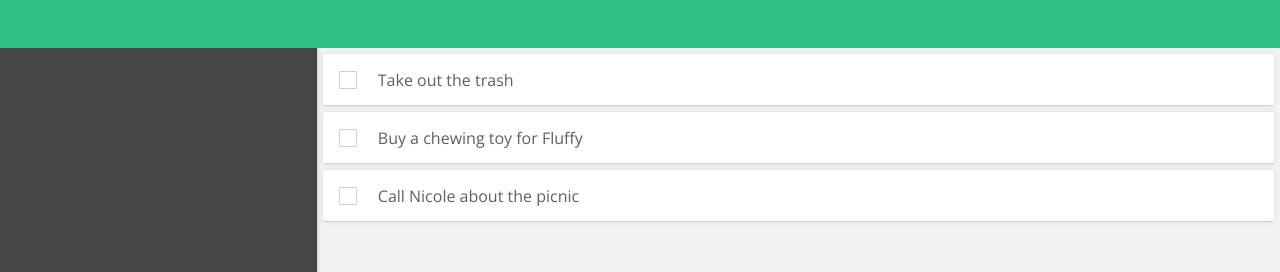
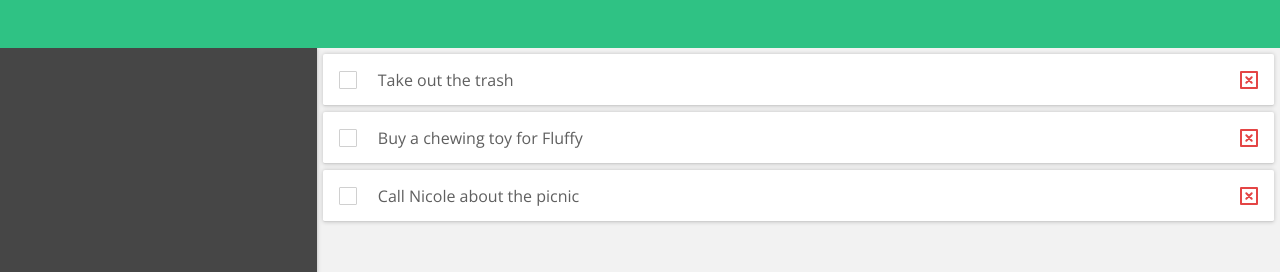
Before and after one commit to laavis/todo, a React (Create React App) app: page / in a window 1280 px wide. Shown: the top 272 px of the page. Built offline with nearby package versions, Linux system fonts and the light colour scheme.

Commit message:
move delete btn to own file and animate delete btn + deleting todo item

```diff
--- a/src/App.js
+++ b/src/App.js
@@ -34,6 +34,7 @@ const TodoWrapper = styled.div`
   flex: 3;
   flex-direction: column;
   background-color: #F2F2F2;
+  overflow: hidden;
 `;
 
 class App extends Component {
@@ -71,7 +72,9 @@ class App extends Component {
 
   // Delete todo
   delTodo = (id) => {
-    this.setState({ todos: [...this.state.todos.filter(todo => todo.id !== id)] });
+    setTimeout(() => {
+      this.setState({ todos: [...this.state.todos.filter(todo => todo.id !== id)] });
+    }, 1000);
   }
 
   render() {
--- /dev/null
+++ b/src/components/DeleteBtn.js
@@ -0,0 +1,49 @@
+import React, { Component } from 'react';
+import styled, { keyframes } from 'styled-components';
+
+const spin = keyframes`
+  0% { transform: rotate(0deg); }
+  30% { transform: rotate(-20deg); }
+  100% {transform: rotate(180deg); }
+`;
+
+const Crossmark = styled.path`
+  stroke: #E44545;
+  stroke-width: 2px;
+  stroke-linecap: round;
+  stroke-linejoin: round;
+`;
+
+const Container = styled.button`
+  padding: 0;
+  margin: 0;
+  display: flex;
+  border: none;
+  background: none;
+  position: absolute;
+  right: 1rem;
+  opacity: 1;
+  cursor: pointer;
+  transition: all .1s linear;
+
+  :hover {
+     ${Crossmark} {
+       animation: ${spin} .3s ease-in forwards;
+       transform-origin: 9px 9px;
+     }
+  }
+`;
+
+export default class DeleteBtn extends Component {
+  render() {
+    return (
+      <Container onClick={this.props.onClick}>
+        <svg width="18" height="18" fill="none">
+          <Crossmark d="M6.3 6.3l5.4 5.4M11.7 6.3l-5.4 5.4" />
+          <mask id="a" fill="#fff"><rect width="18" height="18" rx="1" /></mask>
+          <rect width="18" height="18" rx="1" stroke="#E44545" strokeWidth="4" mask="url(#a)" />
+        </svg>
+      </Container>
+    );
+  }
+};
--- a/src/components/TodoItem.js
+++ b/src/components/TodoItem.js
@@ -1,22 +1,14 @@
 import React, { Component } from 'react';
 import PropTypes from 'prop-types';
-import styled, { keyframes } from 'styled-components';
+import styled, { css, keyframes } from 'styled-components';
 
-import deleteIcon from '../img/ic_delete.svg';
+import DeleteBtn from './DeleteBtn';
 
-const DeleteBtn = styled.button`
-  padding: 0;
-  margin: 0;
-  display: flex;
-  border: none;
-  background: none;
-  position: absolute;
-  right: 1rem;
-  opacity: 0;
-  cursor: pointer;
-  transition: all .1s linear;
+const animateOut = keyframes`
+  0% { transform: scale3d(1,1,1); }
+  30% { transform: scale3d(1.01, 1.05, 1); }
+  100% { transform: scale3d(0,0,0); }
 `;
-
 
 const TodoComponent = styled.div`
   display: flex;
@@ -28,15 +20,11 @@ const TodoComponent = styled.div`
   padding: 0 1rem;
   color: #5F5F5F;
   background-color: #fff;
-  border-radius: 2px; /* check later */
+  border-radius: 2px;
   border-bottom: 1px solid #D0D0D0;
-  box-shadow: 0px 0px 4px rgba(0,0,0,.1);
+  box-shadow: 0px 0px 4px rgba(0,0,0,.2);
 
-  :hover {
-    ${DeleteBtn} {
-      opacity: 1;
-    }
-  }
+  &.animate { animation: ${animateOut} .3s ease-in forwards; }
 `;
 
 const HiddenCheckbox = styled.input.attrs({ type: 'checkbox' })`
@@ -53,8 +41,12 @@ const HiddenCheckbox = styled.input.attrs({ type: 'checkbox' })`
 `;
 
 const checkmark = keyframes`
-  from { stroke-dashoffset: 150; }
-  to { stroke-dashoffset: 0; }
+  from {
+    stroke-dashoffset: 150;
+  }
+  to {
+    stroke-dashoffset: 0;
+  }
 `;
 
 const CheckIcon = styled.svg`
@@ -68,7 +60,10 @@ const Checkmark = styled.path`
   stroke-width: 4;
   stroke-dasharray: 100;
   stroke-dashoffset: 0;
-  animation: ${checkmark} .5s linear infinite;
+
+  ${props => props.checked && css`
+    animation: ${checkmark} .4s linear forwards;
+  `}
 `;
 
 const StyledCheckbox = styled.div`
@@ -78,8 +73,8 @@ const StyledCheckbox = styled.div`
   border-radius: 1px;
   border: ${props => props.checked ? 'none' : '1px solid #D0D0D0'};
   background: ${props => props.checked ? '#2FC284' : 'none'};
-  transition: all 150ms;
-  ${CheckIcon} {
+  transition: all .2s;
+  ${Checkmark} {
     visibility: ${props => props.checked ? 'visible' : 'hidden'};
   };
 `;
@@ -97,7 +92,7 @@ const Checkbox = ({ checked, ...props }) => (
     <HiddenCheckbox checked={ checked } { ...props }/>
     <StyledCheckbox checked={checked}>
       <CheckIcon viewBox="0 0 20 24">
-        <Checkmark d="M3 12L8.5 17.5L24 2"/>
+        <Checkmark d="M3 12L8.5 17.5L24 2" checked={checked} />
       </CheckIcon>
     </StyledCheckbox>
   </CheckboxContainer>
@@ -132,14 +127,7 @@ export class TodoItem extends Component {
     this.setState({ checked: e.target.checked });
     console.log(e.target.checked);
     this.props.toggleComplete(this.props.todo.id);
-    console.log('state of the component: ' + this.props.todo.completed);
   }
-
-  /* getStyle = () => {
-    return {
-      textDecoration: this.props.todo.completed ? 'underline' : 'none'
-    }
-  }; */
 
   getLineStyle = () => {
     return {
@@ -148,7 +136,6 @@ export class TodoItem extends Component {
     }
   };
 
-
   // Toggle line-through
   getStyle = () => {
     return {
@@ -156,11 +143,22 @@ export class TodoItem extends Component {
     }
   };
 
+  animateOut = () => {
+    return {
+      backgroundColor: 'palevioletred'
+    }
+  };
+
+  stuff = () => {
+    this.animateOut();
+    this.setState({ animate: true });
+  };
+
   render() {
     const { id, title } = this.props.todo;
 
     return (
-      <TodoComponent>
+      <TodoComponent className={ this.state.animate ? 'animate' : '' }>
         <label>
           <Checkbox checked={this.state.checked} onChange={this.checkboxChange} />
         </label>
@@ -170,9 +168,7 @@ export class TodoItem extends Component {
             <path d="M 0 55 L 100 55" style={this.getLineStyle()} vectorEffect="non-scaling-stroke"></path>
           </Linethrough>
         </TodoTitle>
-        <DeleteBtn onClick={this.props.delTodo.bind(this, id)}>
-          <img src={deleteIcon} alt=""></img>
-        </DeleteBtn>
+        <DeleteBtn onClick={() => { this.props.delTodo(id); this.stuff(); }}/>
       </TodoComponent>
     );
   }
```
Also changed, not shown: src/img/ic_delete.svg (deleted).
